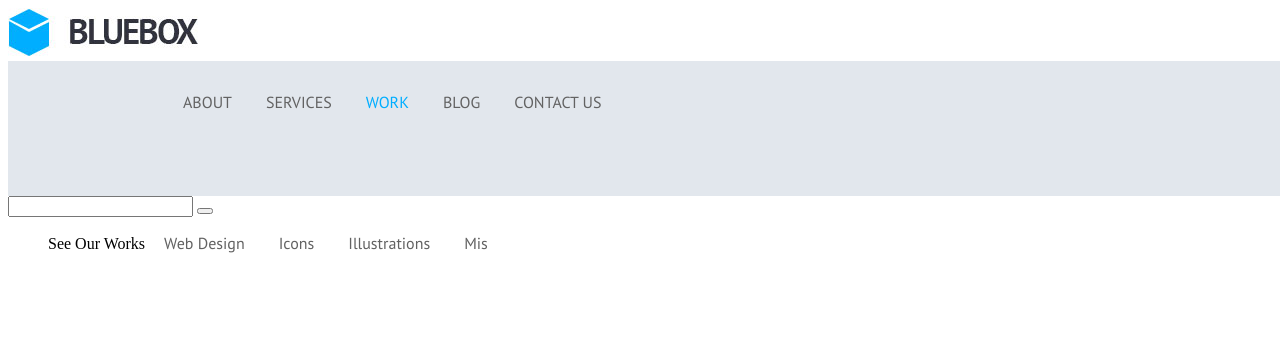
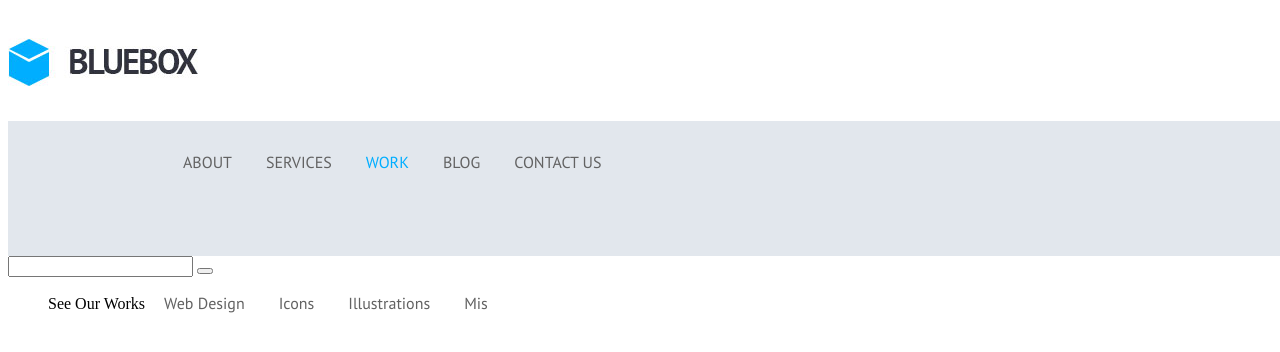
Before and after one commit to Santiagodo/Bluebox-paginaweb, a plain HTML site: page index.html in a window 1280 px wide. Shown: the top 352 px of the page. Drawn offline with nearby package versions, Linux system fonts and the light colour scheme.

Commit message:
actualizacion

```diff
--- a/css/estilos.css
+++ b/css/estilos.css
@@ -1,9 +1,6 @@
-.header-top{
-	padding-top: 25px;
+#header-top{
+	padding-top: 30px;
 	padding-bottom: 30px;
-	width: 100%;
-	height: 90px;
-	background: #ffffff;
 }
 nav{
 	margin-top: 10px;
--- a/index.html
+++ b/index.html
@@ -7,7 +7,7 @@
 	<link rel="stylesheet" href="css/estilos.css">
 </head>
 <body>
-	<div id="header-top" class="container-fluid">
+	<div id="header-top" class="container">
 		<div class="row">
 		</div id="logo" class="col-sm-3">
 			<img src="img/logo.jpg" alt="logotipo Bluebox">
```
